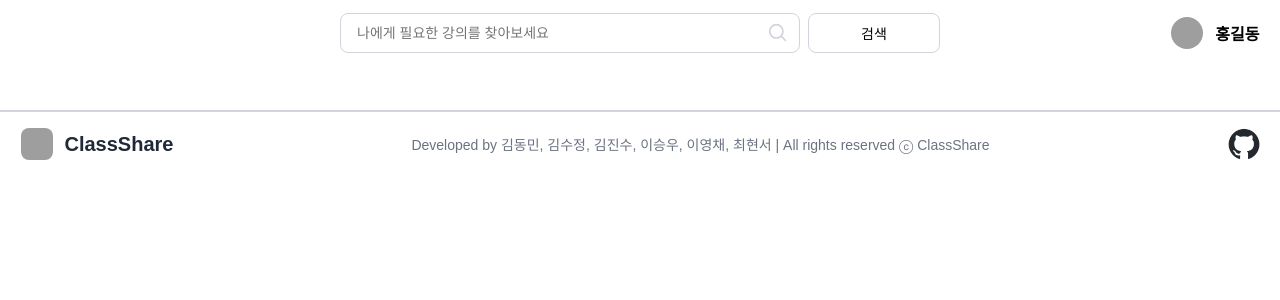
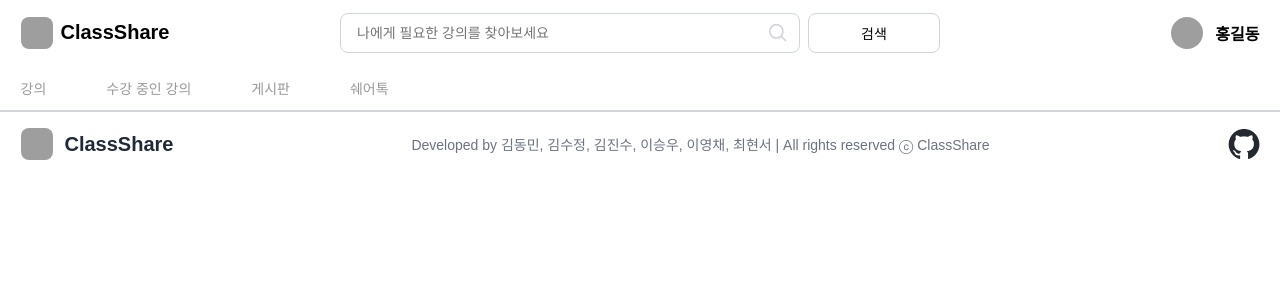
Before and after one commit to ClassShare-Team/ClassShare, a React (Vite) app in the folder client/: page / in a window 1280 px wide. Shown: the top 300 px of the page. Built offline with nearby package versions, Linux system fonts and the light colour scheme; grey boxes are pictures that could not be loaded; a web font is replaced by a local one.

Commit message:
fix: 드롭다운 추가

```diff
--- a/client/src/components/layout/Header.tsx
+++ b/client/src/components/layout/Header.tsx
@@ -1,8 +1,10 @@
 import React from 'react';
 import styled from 'styled-components';
 import { useNavigate } from 'react-router-dom';
+import { Logo } from '@/components/nav/Logo';
+import { NavMenu } from '@/components/nav/NavMenu';
 import { SearchBar } from './SearchBar';
-import UserMenu from '../common/UserMenu';
+import UserMenu from '@/components/common/UserMenu';
 
 export const Header = () => {
   const navigate = useNavigate();
@@ -13,7 +15,9 @@ export const Header = () => {
   return (
     <HeaderWrapper>
       <TopRow>
-        <LeftArea></LeftArea>
+        <LeftArea>
+          <Logo onClick={() => navigate('/')} />
+        </LeftArea>
         <CenterArea>
           <SearchBar />
         </CenterArea>
@@ -30,7 +34,9 @@ export const Header = () => {
           )}
         </RightArea>
       </TopRow>
-      <BottomRow></BottomRow>
+      <BottomRow>
+        <NavMenu />
+      </BottomRow>
     </HeaderWrapper>
   );
 };
--- /dev/null
+++ b/client/src/components/nav/Dropdown.tsx
@@ -0,0 +1,68 @@
+import React, { useState } from 'react';
+import styled from 'styled-components';
+
+interface DropdownProps {
+  label: string;
+  items: string[];
+}
+
+export const Dropdown = ({ label, items }: DropdownProps) => {
+  const [isOpen, setIsOpen] = useState(false);
+
+  return (
+    <DropdownWrapper onMouseEnter={() => setIsOpen(true)} onMouseLeave={() => setIsOpen(false)}>
+      <DropdownLabel>{label}</DropdownLabel>
+      {isOpen && (
+        <DropdownList>
+          {items.map((item, index) => (
+            <DropdownItem key={index} onClick={() => alert(item)}>
+              {item}
+            </DropdownItem>
+          ))}
+        </DropdownList>
+      )}
+    </DropdownWrapper>
+  );
+};
+
+const DropdownWrapper = styled.div`
+  position: relative;
+  cursor: pointer;
+`;
+
+const DropdownLabel = styled.div`
+  font-size: 14px;
+  font-weight: 500;
+  color: ${({ theme }) => theme.colors.gray400};
+  padding: 8px 0;
+  transition: color 0.2s ease;
+
+  &:hover {
+    color: ${({ theme }) => theme.colors.purple};
+  }
+`;
+
+const DropdownList = styled.ul`
+  position: absolute;
+  top: 100%;
+  left: 50%;
+  transform: translateX(-50%);
+  padding: 8px 0;
+  width: 160px;
+  background-color: ${({ theme }) => theme.colors.white};
+  border: 1px solid ${({ theme }) => theme.colors.gray200};
+  border-radius: 8px;
+  box-shadow: 0 2px 8px rgba(0, 0, 0, 0.1);
+  z-index: 10;
+  list-style: none;
+`;
+
+const DropdownItem = styled.li`
+  padding: 10px 16px;
+  font-size: 14px;
+  color: ${({ theme }) => theme.colors.gray500};
+  white-space: nowrap;
+  &:hover {
+    background-color: ${({ theme }) => theme.colors.gray200};
+  }
+`;
--- /dev/null
+++ b/client/src/components/nav/Logo.tsx
@@ -0,0 +1,35 @@
+import React from 'react';
+import styled from 'styled-components';
+import logoImg from '@/assets/logo.png';
+
+interface LogoProps {
+  onClick?: () => void;
+}
+
+export const Logo = ({ onClick }: LogoProps) => {
+  return (
+    <Wrapper onClick={onClick}>
+      <Image src={logoImg} alt="classShare 로고" />
+      <Text>ClassShare</Text>
+    </Wrapper>
+  );
+};
+
+const Wrapper = styled.div`
+  display: flex;
+  align-items: center;
+  gap: 8px;
+  cursor: pointer;
+`;
+
+const Image = styled.img`
+  width: 32px;
+  height: 32px;
+  border-radius: 8px;
+`;
+
+const Text = styled.div`
+  font-size: 20px;
+  font-weight: 700;
+  color: ${({ theme }) => theme.colors.black};
+`;
--- /dev/null
+++ b/client/src/components/nav/NavMenu.tsx
@@ -0,0 +1,21 @@
+import React from 'react';
+import styled from 'styled-components';
+import { Dropdown } from './Dropdown';
+
+export const NavMenu = () => {
+  return (
+    <MenuWrapper>
+      <Dropdown label="강의" items={['교육', '개발', '음악', '요리', '운동', '예술', '글쓰기']} />
+      <Dropdown label="수강 중인 강의" items={['내 강의실', '진도 현황']} />
+      <Dropdown label="게시판" items={['전체 게시판', '질문 게시판', '자유 게시판']} />
+      <Dropdown label="쉐어톡" items={['오픈 쉐어톡', '1:1 쉐어톡']} />
+    </MenuWrapper>
+  );
+};
+
+const MenuWrapper = styled.div`
+  display: flex;
+  align-items: center;
+  gap: 60px;
+  height: 100%;
+`;
```
